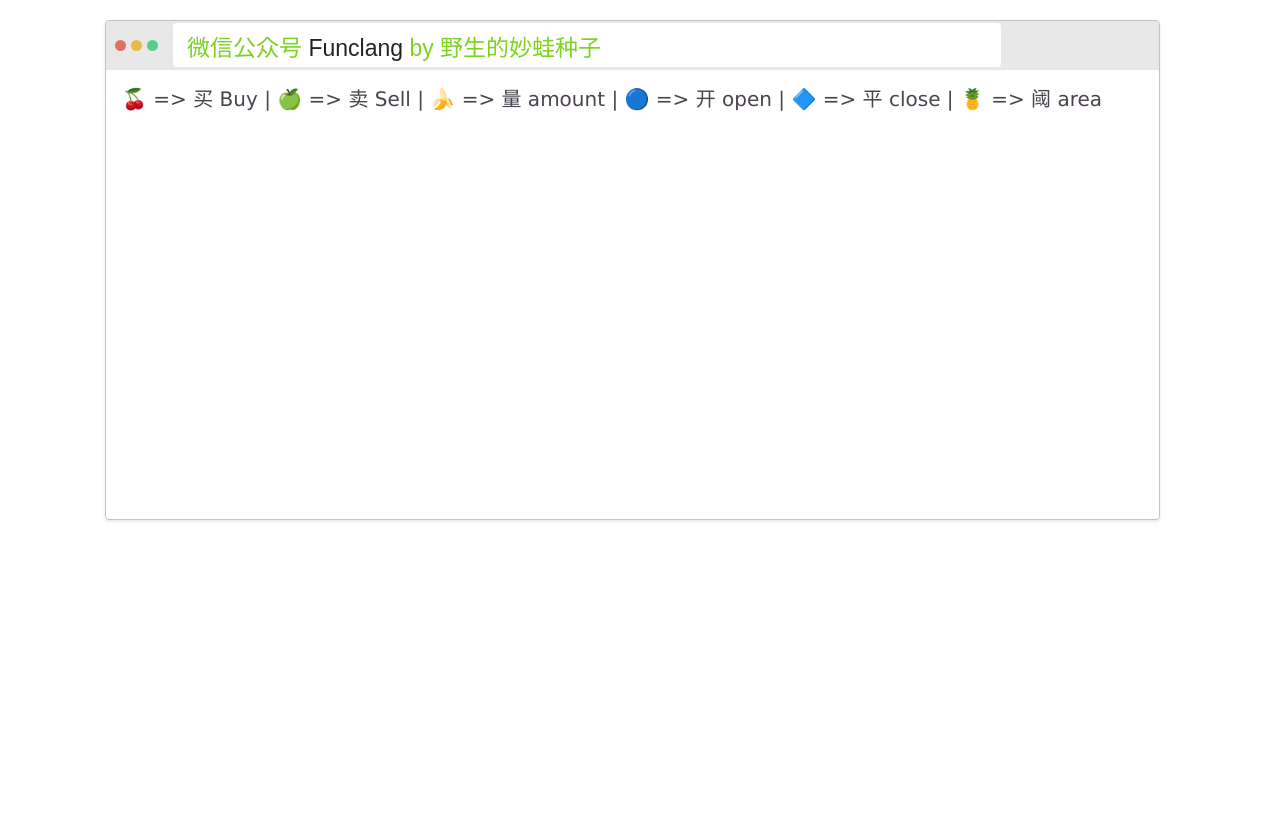
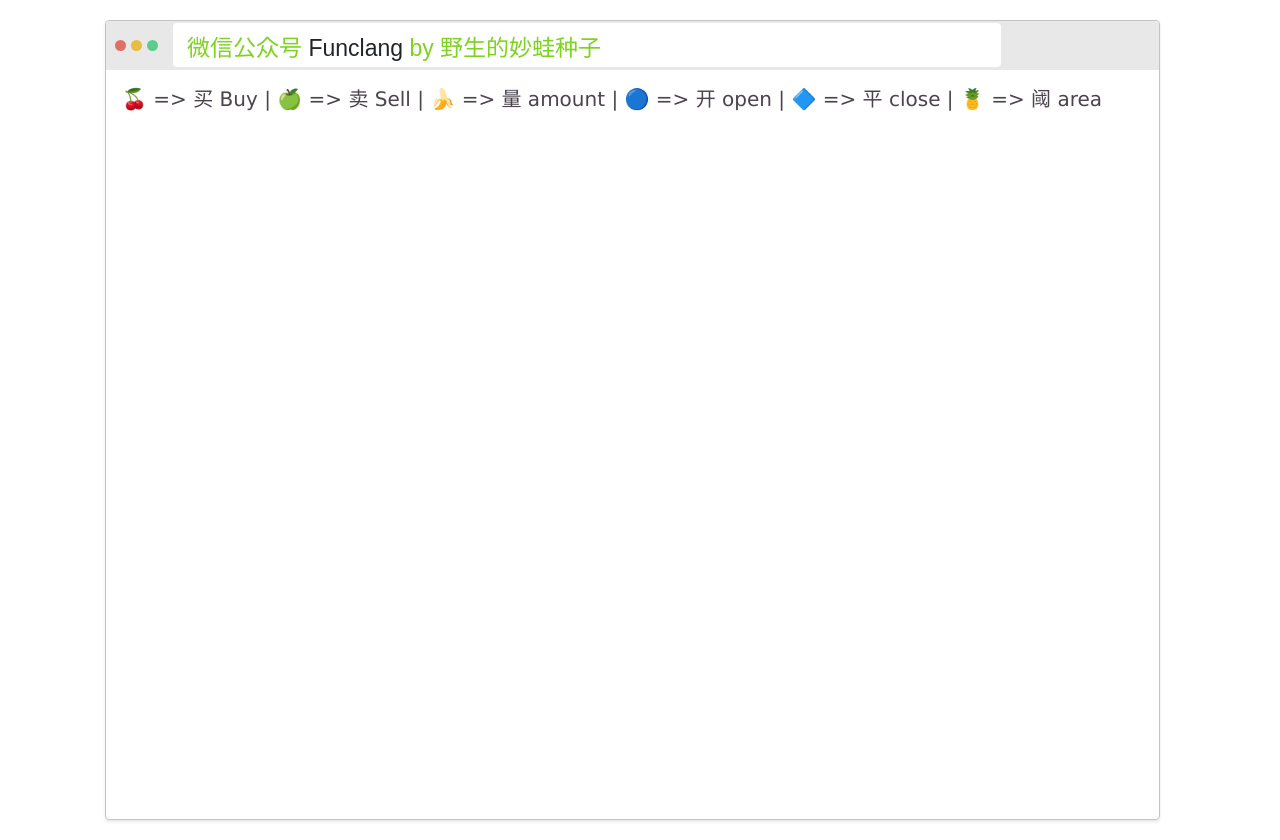
Before and after one commit to gaoming714/arkham, a website: page script/index.html in a window 1280 px wide. Before the commit the page ends 800 px from the top, so only its background shows below. Drawn offline with nearby package versions, Linux system fonts and the light colour scheme; no server answers.

Commit message:
large browser

```diff
--- a/script/index.html
+++ b/script/index.html
@@ -148,7 +148,7 @@
       }
 
       .window {
-        height: 500px;
+        height: 800px;
         display: inline-block;
       }
 
@@ -244,14 +244,14 @@
       }
 
       .browser .body {
-        height: 430px;
+        height: 720px;
         padding: 16px;
         font: 20px "Lucida Grande", "Open Sans";
       }
 
       .browser .tweets {
         margin: 0;
-        height: 430px;
+        height: 720px;
         overflow-y: auto;
         padding-left: 0;
       }
```
